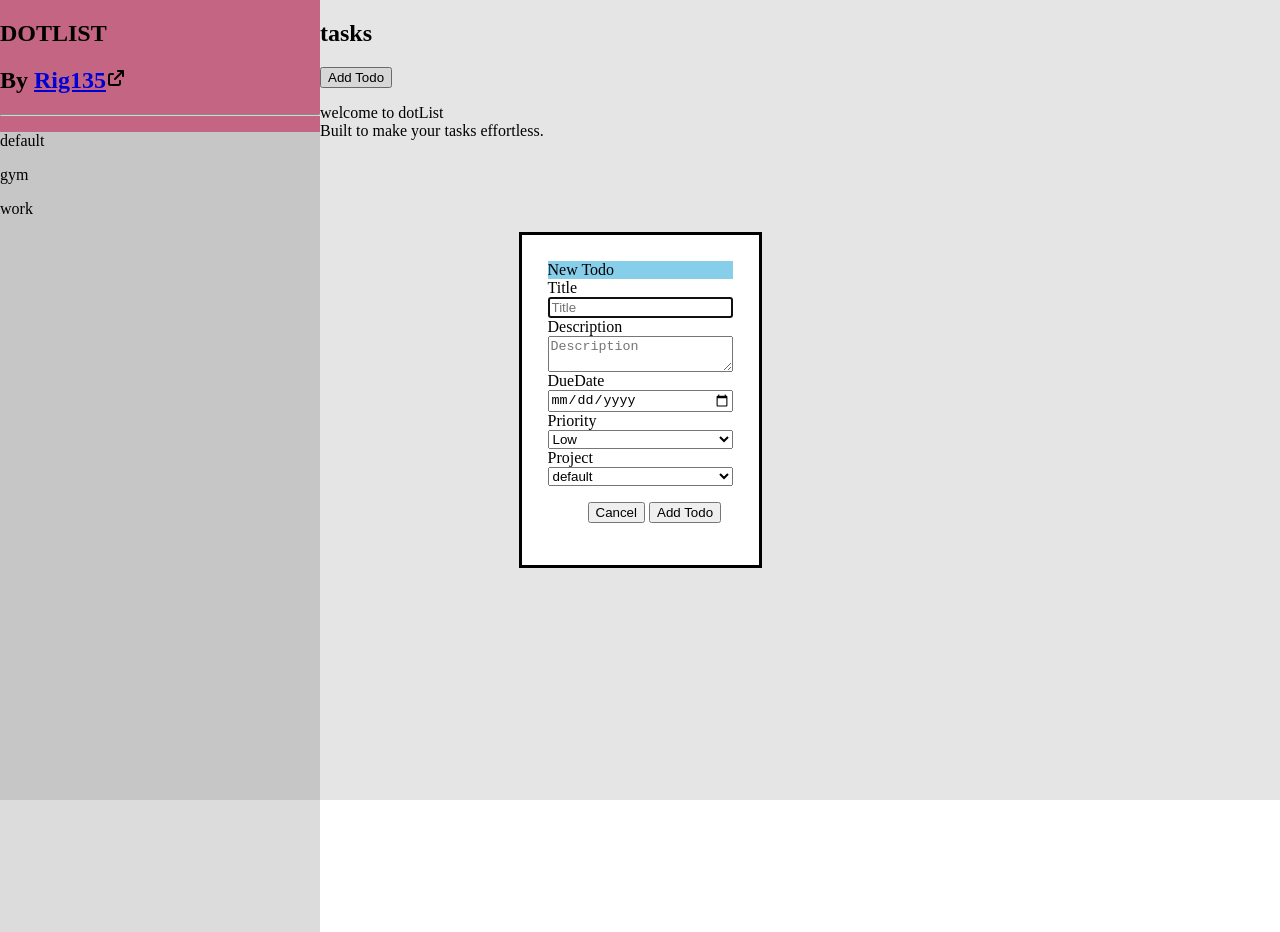
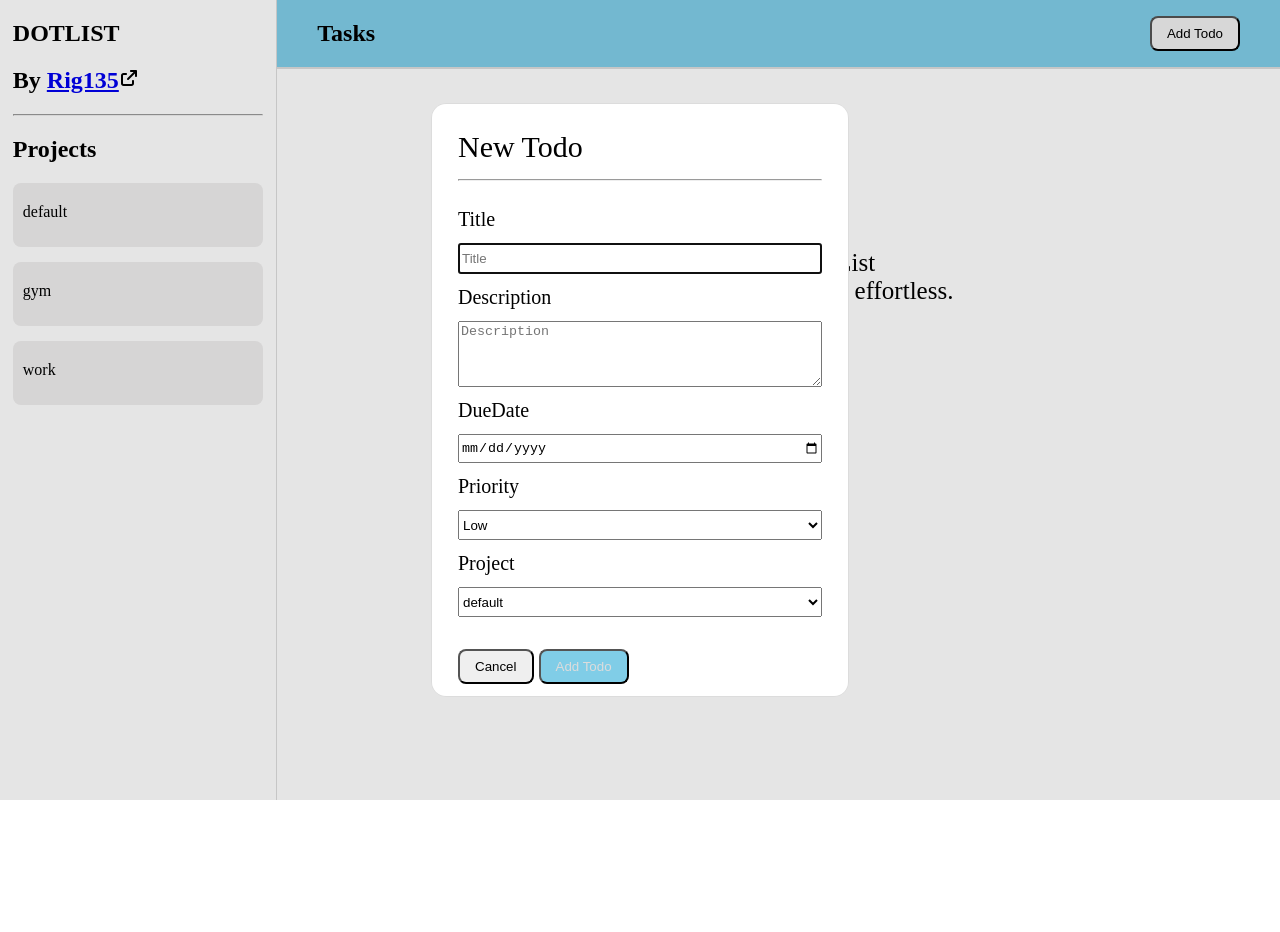
Before and after one commit to Rig135/dotList, a website with bundled scripts: page src/template.html in a window 1280 px wide. Both pictures are taken after a click on the button "Add Todo". After the commit the page ends 869 px from the top, so only its background shows below. Built offline with nearby package versions, Linux system fonts and the light colour scheme.

Commit message:
layout and css

```diff
--- a/src/addProject.js
+++ b/src/addProject.js
@@ -1,7 +1,8 @@
 export const Project = {
     default: [],
     gym: [],
-    work: []
+    work: [],
+    // random: []
 };
 
 export default function CreateProjects(name) {
--- a/src/renderProjects.js
+++ b/src/renderProjects.js
@@ -8,9 +8,15 @@ export default function renderProjects() {
     ProjectSelect.innerHTML = "";
 
     for (let projectName of Object.keys(Project)) {
-        const para = document.createElement('p');
-        para.innerText = projectName;
-        container.appendChild(para);
+        const Div = document.createElement('div');
+        Div.classList.add('projectButtons');
+        Div.innerText = projectName;
+
+        const delButton = document.createElement('span');
+        delButton.innerHTML = `<svg xmlns="http://www.w3.org/2000/svg" viewBox="0 0 640 640"><!--!Font Awesome Free v7.2.0 by @fontawesome - https://fontawesome.com License - https://fontawesome.com/license/free Copyright 2026 Fonticons, Inc.--><path d="M262.2 48C248.9 48 236.9 56.3 232.2 68.8L216 112L120 112C106.7 112 96 122.7 96 136C96 149.3 106.7 160 120 160L520 160C533.3 160 544 149.3 544 136C544 122.7 533.3 112 520 112L424 112L407.8 68.8C403.1 56.3 391.2 48 377.8 48L262.2 48zM128 208L128 512C128 547.3 156.7 576 192 576L448 576C483.3 576 512 547.3 512 512L512 208L464 208L464 512C464 520.8 456.8 528 448 528L192 528C183.2 528 176 520.8 176 512L176 208L128 208zM288 280C288 266.7 277.3 256 264 256C250.7 256 240 266.7 240 280L240 456C240 469.3 250.7 480 264 480C277.3 480 288 469.3 288 456L288 280zM400 280C400 266.7 389.3 256 376 256C362.7 256 352 266.7 352 280L352 456C352 469.3 362.7 480 376 480C389.3 480 400 469.3 400 456L400 280z"/></svg>`
+        delButton.classList.add('delButton');
+        Div.appendChild(delButton);
+        container.appendChild(Div);
 
         //Adding Select Options as well
         const option = document.createElement('option');
--- a/src/styles.css
+++ b/src/styles.css
@@ -9,25 +9,126 @@ svg {
   height: 20px;
 }
 
-#projects {
-  background-color: gainsboro;
+
+
+nav {
+  background-color: rgb(128, 205, 231);
+  display: flex;
+  justify-content: space-between;
+  align-items: center;
+  padding: 0 40px 0 40px;
+}
+
+#main {
+  /* border: 2px solid red; */
+  width: 100%;
+}
+
+#displayTodo {
+  width: 100%;
   height: 100%;
-  width: 100%;
+  border-top: 2px solid gainsboro;
+}
+
+#welcome {
+  /* border: 2px solid black; */
+  height: 40%;
+  width: 60%;
+  margin: auto;
+  text-align: center;
+  font-size: 25px;
+  padding-top: 180px;
 }
 
 #todoForm {
   display: flex;
   flex-direction: column;
+  gap: 12px;
   padding: 10px;
+  font-size: 20px;
+}
+
+#myDialog{
+  width:30%;
+  height: 70%;
+  border: 1px solid gainsboro;
+  border-radius: 15px;
 }
 
 #heading {
-  background-color: skyblue;
+  font-size: 30px;
   width: 100%;
 }
 
 #sideBar {
-  background-color: palevioletred;
+  border-right: 1px solid gainsboro;
+  background-color: white;
   width: 25%;
   height: 100vh;
+  padding: 0 1% 0 1%;
 }
+
+#projects {
+  background-color: white;
+  /* height: 100%; */
+  width: 100%;
+
+}
+
+#AddTodo{
+  padding: 8px 15px 8px 15px;
+  border-radius: 8px;
+}
+
+.projectButtons{
+  background-color: rgb(238, 237, 237);
+  border-radius: 8px;
+  padding: 20px 10px 20px 10px;
+  margin-bottom:15px;
+
+  display:flex;
+  justify-content: space-between;
+}
+
+.projectButtons:hover{
+  background-color: gainsboro;
+
+}
+
+input{
+  height: 25px;
+}
+
+textarea{
+  height: 60px;
+}
+
+select{
+  height: 30px;
+}
+
+#submit{
+  background-color: rgb(128, 205, 231);
+  color: gainsboro;
+}
+
+menu > button{
+  padding: 8px 15px 8px 15px;
+  border-radius: 8px;
+}
+
+menu{
+  padding-left: 0px;
+}
+
+.delButton{
+  opacity: 0;
+  visibility: hidden;
+  transition: opacity 0.3s ease;
+}
+
+.projectButtons:hover .delButton{
+  background-color: gainsboro;
+  opacity: 1;
+  visibility:visible;
+}
--- a/src/template.html
+++ b/src/template.html
@@ -17,24 +17,25 @@
       </svg></h2>
     <hr>
 
-
+      <h2>Projects</h2>
     <div id="projects"></div>
   </section>
 
   <section id="main">
     <nav>
-      <h2>tasks</h2>
+      <h2>Tasks</h2>
       <button id="AddTodo">Add Todo</button>
     </nav>
 
     <div id="displayTodo">
-      <p>welcome to dotList <br> Built to make your tasks effortless.</p>
+      <div id="welcome">welcome to dotList <br> Built to make your tasks effortless.</div>
     </div>
 
     <dialog id="myDialog">
       <form method="dialog" id="todoForm">
         <div id="heading">
           <div>New Todo</div>
+          <hr>
         </div>
 
         <label for="title">Title</label>
```
